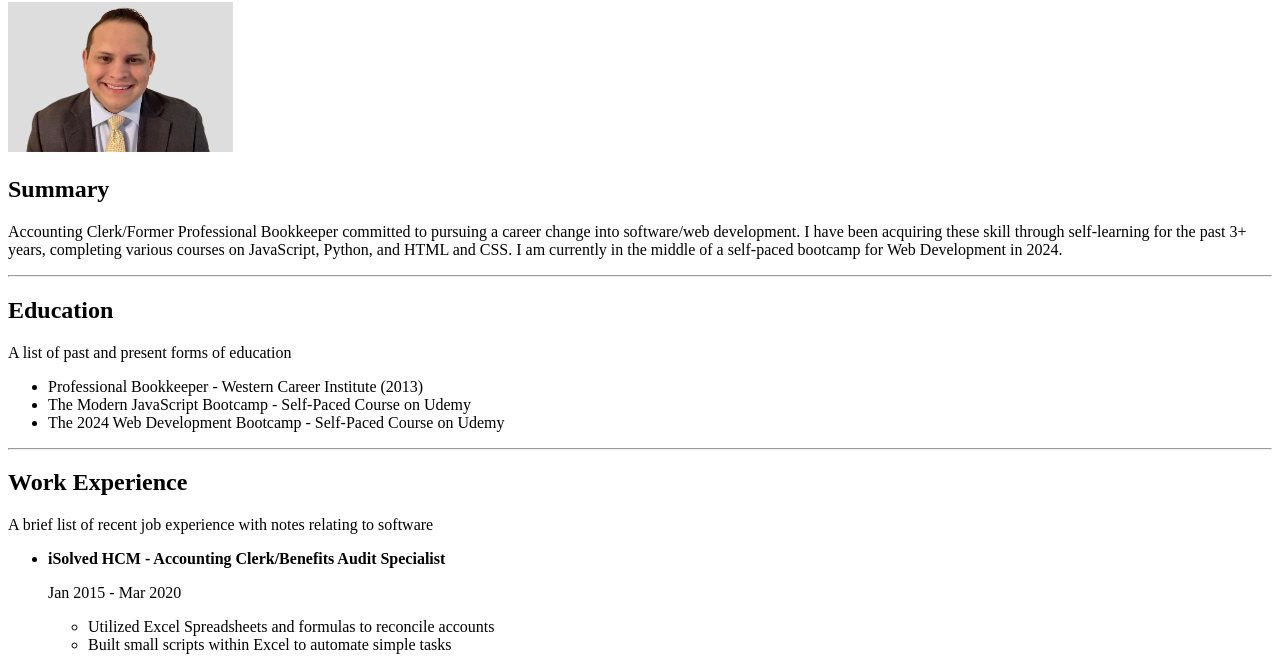
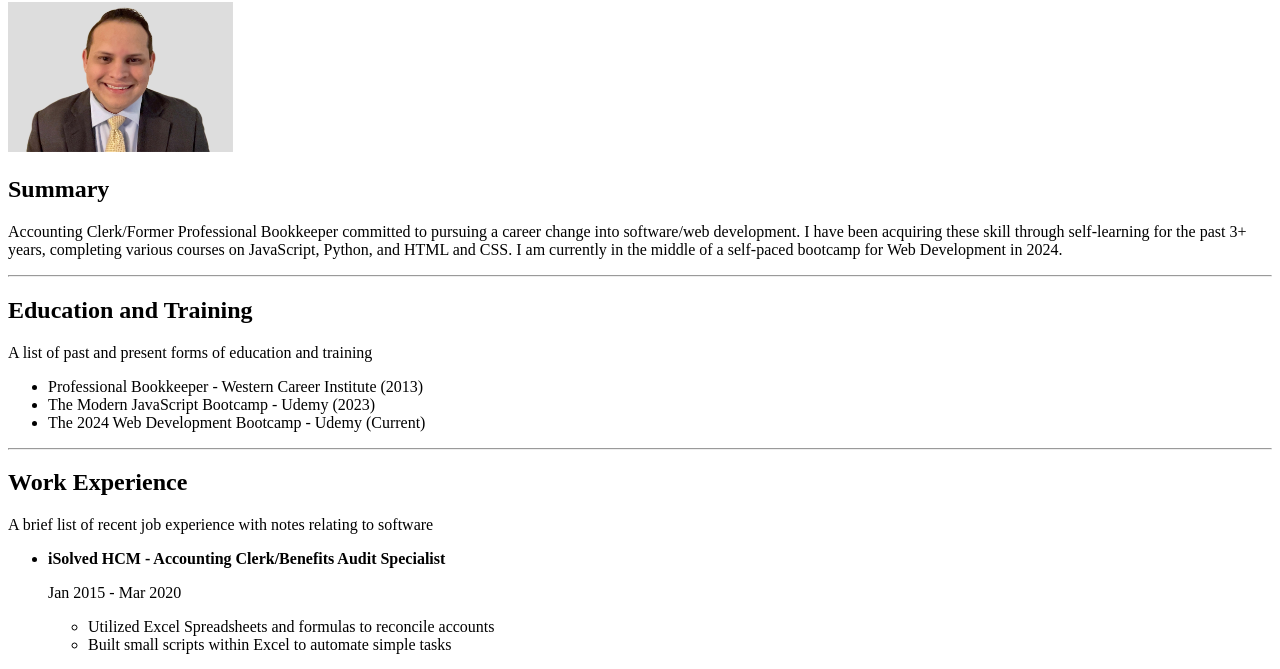
Before and after one commit to bladerunner8608/Resume, a plain HTML site: page index.html in a window 1280 px wide. Shown: the part 78-747 px from the top of the page. Drawn offline with Linux system fonts and the light colour scheme.

Commit message:
Update index.html
Updated Education section

```diff
--- a/index.html
+++ b/index.html
@@ -30,12 +30,12 @@
         <hr>
 
         <div class="education">
-            <h2>Education</h2>
-            <p>A list of past and present forms of education</p>
+            <h2>Education and Training</h2>
+            <p>A list of past and present forms of education and training</p>
             <ul>
                 <li>Professional Bookkeeper - Western Career Institute (2013)</li>
-                <li>The Modern JavaScript Bootcamp - Self-Paced Course on Udemy</li>
-                <li>The 2024 Web Development Bootcamp - Self-Paced Course on Udemy</li>
+                <li>The Modern JavaScript Bootcamp - Udemy (2023)</li>
+                <li>The 2024 Web Development Bootcamp - Udemy (Current)</li>
             </ul>
         </div>
         <hr>
```
